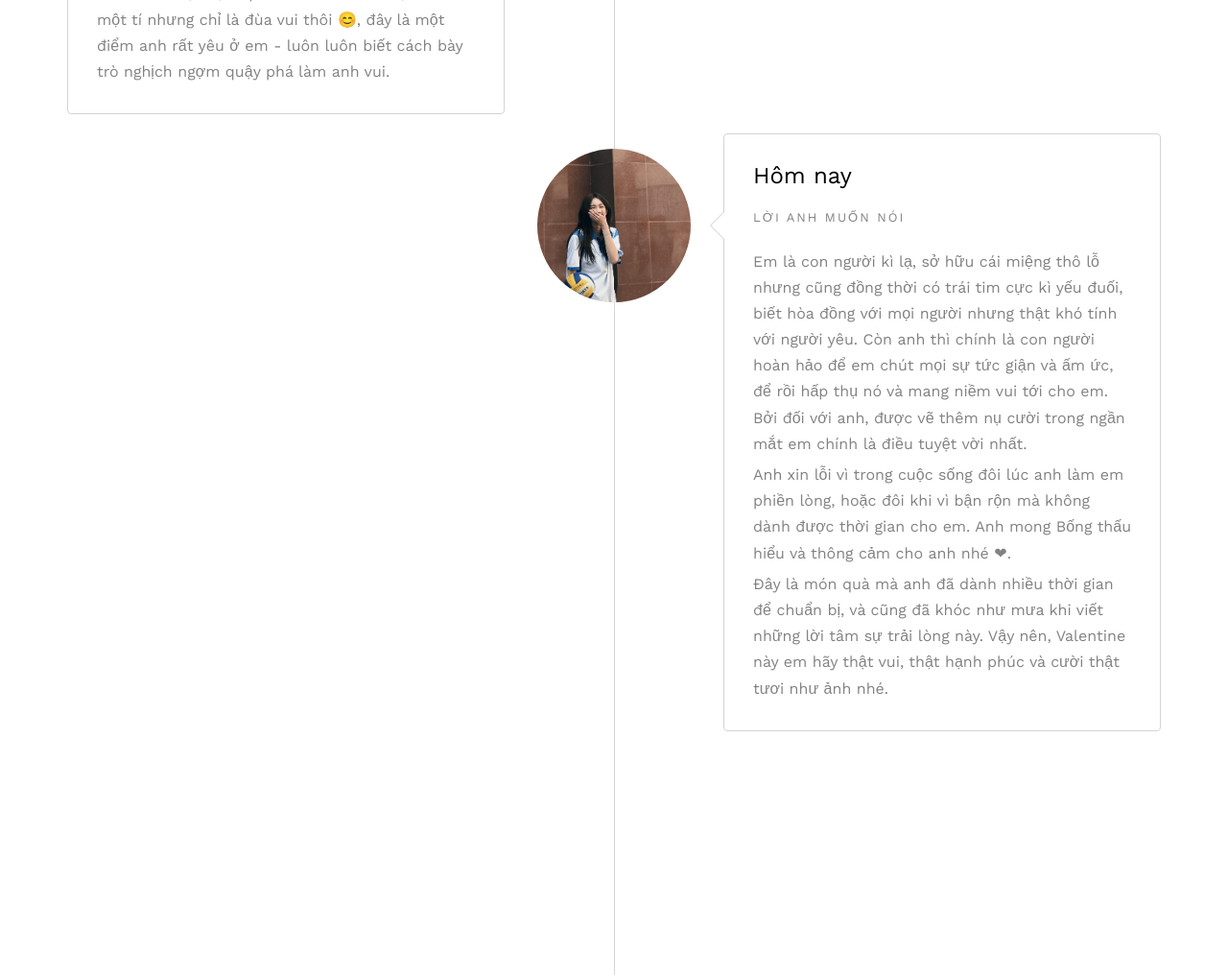
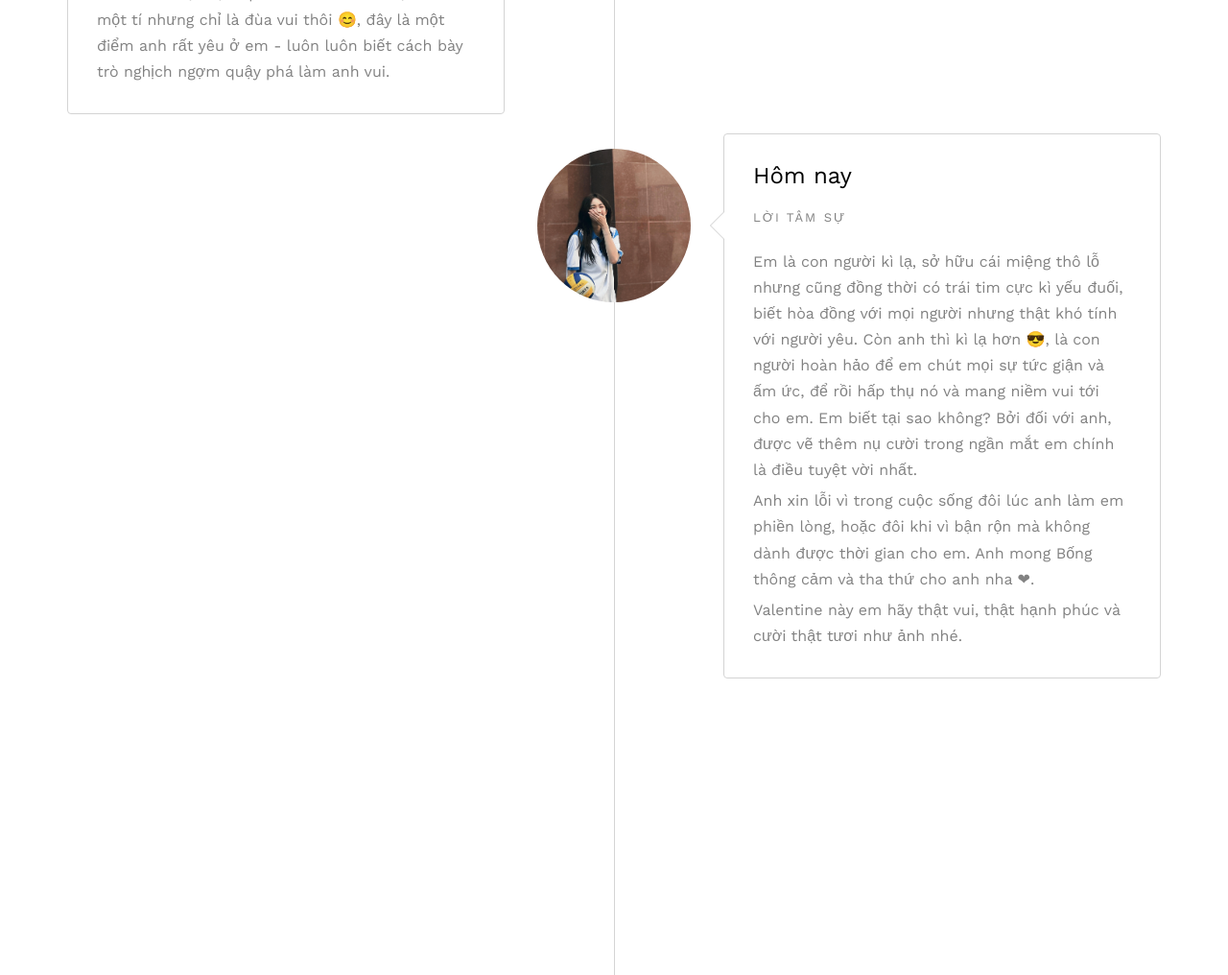
Before and after one commit to Killian0812/valentine2024, a plain HTML site: page index.html in a window 1280 px wide. Shown: the part 6440-7456 px from the top of the page at 96% size. Drawn offline with nearby package versions, Linux system fonts and the light colour scheme; files whose address does not match are found by name.

Commit message:
trivial edits

```diff
--- a/index.html
+++ b/index.html
@@ -387,24 +387,23 @@
 								<div class="timeline-panel">
 									<div class="timeline-heading">
 										<h3 class="timeline-title">Hôm nay</h3>
-										<span class="date">Lời anh muốn nói</span>
+										<span class="date">Lời tâm sự</span>
 									</div>
 									<div class="timeline-body">
 										<p>Em là con người kì lạ, sở hữu cái miệng thô lỗ nhưng cũng đồng thời có trái
 											tim cực kì yếu đuối, biết hòa đồng với mọi người nhưng thật khó tính với
-											người yêu. Còn anh thì chính là con người hoàn hảo để em chút mọi sự tức
-											giận và ấm ức, để rồi hấp thụ nó và mang niềm vui tới cho em. Bởi đối với
-											anh, được vẽ thêm nụ cười trong ngần mắt em chính là điều tuyệt vời nhất.
+											người yêu. Còn anh thì kì lạ hơn 😎, là con người hoàn hảo để em chút mọi
+											sự tức giận và ấm ức, để rồi hấp thụ nó và mang niềm vui tới cho em. Em biết
+											tại sao không? Bởi đối với anh, được vẽ thêm nụ cười trong ngần mắt em chính
+											là điều tuyệt vời nhất.
 										</p>
 										<p>
 											Anh xin lỗi vì trong cuộc sống đôi lúc anh làm em phiền lòng, hoặc đôi khi
-											vì bận rộn mà không dành được thời gian cho em. Anh mong Bống thấu hiểu và
-											thông cảm cho anh nhé ❤.
+											vì bận rộn mà không dành được thời gian cho em. Anh mong Bống thông cảm và
+											tha thứ cho anh nha ❤.
 										</p>
 										<p>
-											Đây là món quà mà anh đã dành nhiều thời gian để chuẩn bị, và cũng đã khóc
-											như mưa khi viết những lời tâm sự trải lòng này. Vậy nên, Valentine này em
-											hãy thật vui, thật hạnh phúc và cười thật tươi như ảnh nhé.
+											Valentine này em hãy thật vui, thật hạnh phúc và cười thật tươi như ảnh nhé.
 										</p>
 									</div>
 								</div>
@@ -419,9 +418,9 @@
 									</div>
 									<div class="timeline-body">
 										<p>Trong cuộc sống sẽ còn nhiều khó khăn đang chờ đợi, nhưng em đừng quá lo bởi
-											còn có anh ở đây và "Amor vincit omnia" - "Tình yêu sẽ chiến thắng tất cả".
-										</p>
-										<p>Anh yêu Bống, rất nhiều.</p>
+											còn có anh ở đây để nghe em mắng chựi 😉. </p>
+										<p>"Amor vincit omnia" - "Tình yêu chiến thắng tất cả".</p>
+										<p>Anh yêu Bống, nhiều lắm.</p>
 									</div>
 								</div>
 							</li>
```
